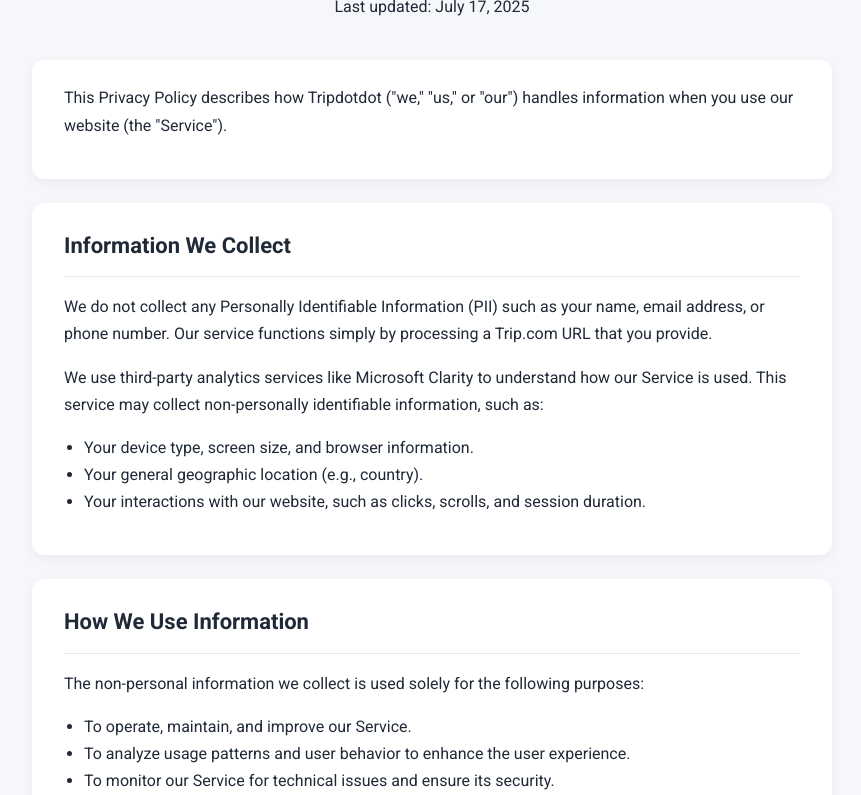
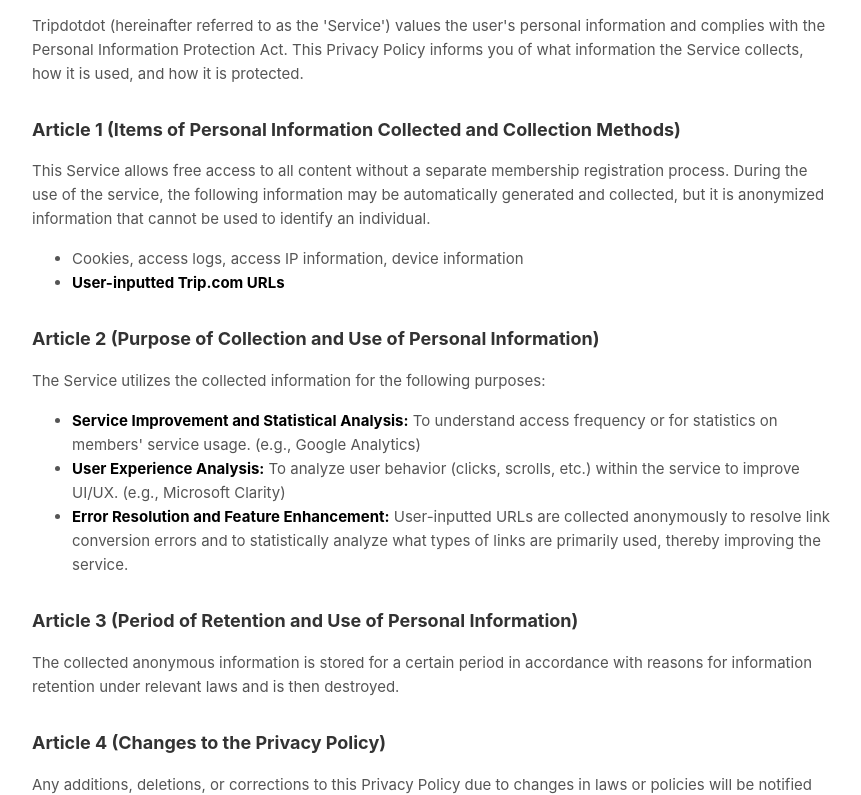
Before and after one commit to lllogggs/pleasemakemereach, a plain HTML site: page privacy_en.html in a window 1280 px wide. Shown: the part 108-903 px from the top of the page, without its empty margins (208-1069 px from the left). Drawn offline with Linux system fonts and the light colour scheme.

Commit message:
Update privacy_en.html

```diff
--- a/privacy_en.html
+++ b/privacy_en.html
@@ -2,134 +2,70 @@
 <html lang="en">
 <head>
   <meta charset="UTF-8">
+  <title>Privacy Policy - Tripdotdot</title>
   <meta name="viewport" content="width=device-width, initial-scale=1.0">
-    <title>Privacy Policy | Tripdotdot</title>
   <style>
-        @import url('https://fonts.googleapis.com/css2?family=Roboto:wght@400;500;700&display=swap');
-
-        :root {
-            --primary-blue: #3264ff;
-            --background-color: #f5f7fa;
-            --card-background: #ffffff;
-            --text-primary: #1f2937;
-            --text-secondary: #6b7280;
-            --border-color: #e5e7eb;
+    body {
+      font-family: -apple-system, BlinkMacSystemFont, 'Segoe UI', Roboto, 'Helvetica Neue', Arial, sans-serif;
+      line-height: 1.6;
+      margin: 0;
+      padding: 20px;
+      background-color: #f5f7fa;
+      color: #333;
     }
-
-        body {
-            font-family: 'Roboto', -apple-system, BlinkMacSystemFont, 'Segoe UI', Arial, sans-serif;
-            background-color: var(--background-color);
-            margin: 0;
-            padding: 40px 20px;
-            display: flex;
-            justify-content: center;
-            color: var(--text-primary);
-            line-height: 1.7;
+    .container {
+      max-width: 800px;
+      margin: 0 auto;
+      background-color: #fff;
+      padding: 20px 40px;
+      border-radius: 8px;
+      box-shadow: 0 2px 4px rgba(0,0,0,0.1);
     }
-
-        .container {
-            width: 100%;
-            max-width: 800px;
+    h1 {
+      font-size: 24px;
+      border-bottom: 1px solid #eee;
+      padding-bottom: 10px;
     }
-
-        .header {
-            text-align: center;
-            margin-bottom: 40px;
+    h2 {
+      font-size: 18px;
+      margin-top: 30px;
     }
-
-        .header h1 {
-            font-size: 36px;
-            font-weight: 700;
-            color: var(--primary-blue);
-            margin: 0;
+    p, li {
+      font-size: 15px;
+      color: #555;
     }
-
-        .card {
-            background: var(--card-background);
-            padding: 24px 32px;
-            border-radius: 12px;
-            box-shadow: 0 4px 12px rgba(0, 0, 0, 0.05);
-            margin-bottom: 24px;
-        }
-
-        .card h2 {
-            font-size: 22px;
-            font-weight: 700;
-            margin: 0 0 16px 0;
-            padding-bottom: 12px;
-            border-bottom: 1px solid var(--border-color);
-        }
-
-        p, ul {
-            margin: 0 0 16px 0;
-        }
-
-        ul {
-            padding-left: 20px;
-        }
-
-        a {
-            color: var(--primary-blue);
-            text-decoration: none;
-        }
-
-        a:hover {
-            text-decoration: underline;
+    strong {
+      color: #000;
     }
   </style>
 </head>
 <body>
   <div class="container">
-        <header class="header">
-            <h1>Privacy Policy for Tripdotdot</h1>
-            <p>Last updated: July 17, 2025</p>
-        </header>
+    <h1>Privacy Policy</h1>
+    <p>Tripdotdot (hereinafter referred to as the 'Service') values the user's personal information and complies with the Personal Information Protection Act. This Privacy Policy informs you of what information the Service collects, how it is used, and how it is protected.</p>
 
-        <div class="card">
-            <p>This Privacy Policy describes how Tripdotdot ("we," "us," or "our") handles information when you use our website (the "Service").</p>
-        </div>
+    <h2>Article 1 (Items of Personal Information Collected and Collection Methods)</h2>
+    <p>This Service allows free access to all content without a separate membership registration process. During the use of the service, the following information may be automatically generated and collected, but it is anonymized information that cannot be used to identify an individual.</p>
+    <ul>
+      <li>Cookies, access logs, access IP information, device information</li>
+      <li><strong>User-inputted Trip.com URLs</strong></li>
+    </ul>
 
-        <div class="card">
-            <h2>Information We Collect</h2>
-            <p>We do not collect any Personally Identifiable Information (PII) such as your name, email address, or phone number. Our service functions simply by processing a Trip.com URL that you provide.</p>
-            <p>We use third-party analytics services like Microsoft Clarity to understand how our Service is used. This service may collect non-personally identifiable information, such as:</p>
+    <h2>Article 2 (Purpose of Collection and Use of Personal Information)</h2>
+    <p>The Service utilizes the collected information for the following purposes:</p>
     <ul>
-                <li>Your device type, screen size, and browser information.</li>
-                <li>Your general geographic location (e.g., country).</li>
-                <li>Your interactions with our website, such as clicks, scrolls, and session duration.</li>
+      <li><strong>Service Improvement and Statistical Analysis:</strong> To understand access frequency or for statistics on members' service usage. (e.g., Google Analytics)</li>
+      <li><strong>User Experience Analysis:</strong> To analyze user behavior (clicks, scrolls, etc.) within the service to improve UI/UX. (e.g., Microsoft Clarity)</li>
+      <li><strong>Error Resolution and Feature Enhancement:</strong> User-inputted URLs are collected anonymously to resolve link conversion errors and to statistically analyze what types of links are primarily used, thereby improving the service.</li>
     </ul>
-        </div>
 
-        <div class="card">
-            <h2>How We Use Information</h2>
-            <p>The non-personal information we collect is used solely for the following purposes:</p>
-            <ul>
-                <li>To operate, maintain, and improve our Service.</li>
-                <li>To analyze usage patterns and user behavior to enhance the user experience.</li>
-                <li>To monitor our Service for technical issues and ensure its security.</li>
-            </ul>
-        </div>
+    <h2>Article 3 (Period of Retention and Use of Personal Information)</h2>
+    <p>The collected anonymous information is stored for a certain period in accordance with reasons for information retention under relevant laws and is then destroyed.</p>
 
-        <div class="card">
-            <h2>Third-Party Services & Links</h2>
-            <p>Our Service generates links that redirect to Trip.com. The generated links contain our affiliate ID, which helps support our Service. When you click these links and visit Trip.com, you are subject to their privacy policy.</p>
-            <p>We are not responsible for the privacy practices of other sites. We encourage you to read their privacy policies.</p>
-        </div>
+    <h2>Article 4 (Changes to the Privacy Policy)</h2>
+    <p>Any additions, deletions, or corrections to this Privacy Policy due to changes in laws or policies will be notified through the website's announcements.</p>
 
-        <div class="card">
-            <h2>Cookies</h2>
-            <p>We may use cookies through third-party services like Microsoft Clarity for analytics purposes. Cookies are small files stored on your device that help analyze web traffic. You can instruct your browser to refuse all cookies or to indicate when a cookie is being sent.</p>
-        </div>
-
-        <div class="card">
-            <h2>Changes to This Privacy Policy</h2>
-            <p>We may update our Privacy Policy from time to time. We will notify you of any changes by posting the new Privacy Policy on this page. You are advised to review this Privacy Policy periodically for any changes.</p>
-        </div>
-
-        <div class="card">
-            <h2>Contact Us</h2>
-            <p>If you have any questions about this Privacy Policy, you can contact us via our <a href="https://open.kakao.com/o/sKGmxMDh" target="_blank">KakaoTalk Open Chat</a>.</p>
-        </div>
+    <p><strong>Effective Date:</strong> August 3, 2025</p>
   </div>
 </body>
 </html>
```
Lines whose indentation alone changed are shown as unchanged.
